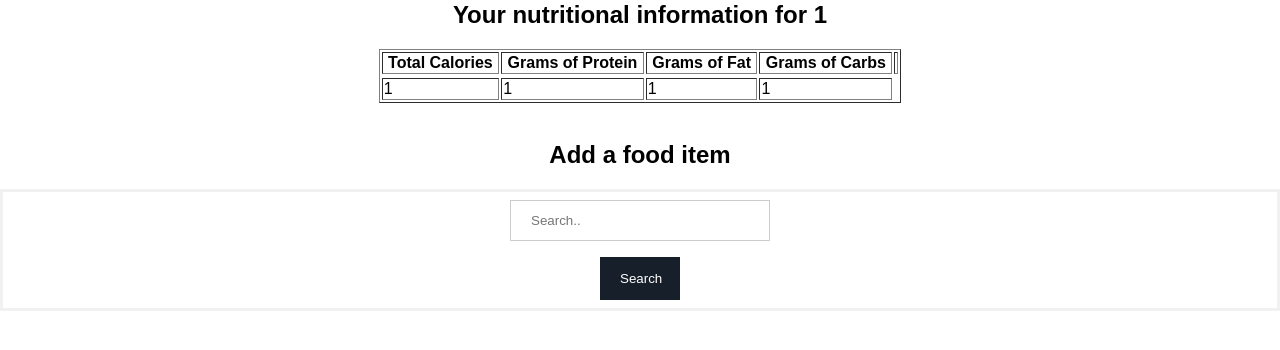
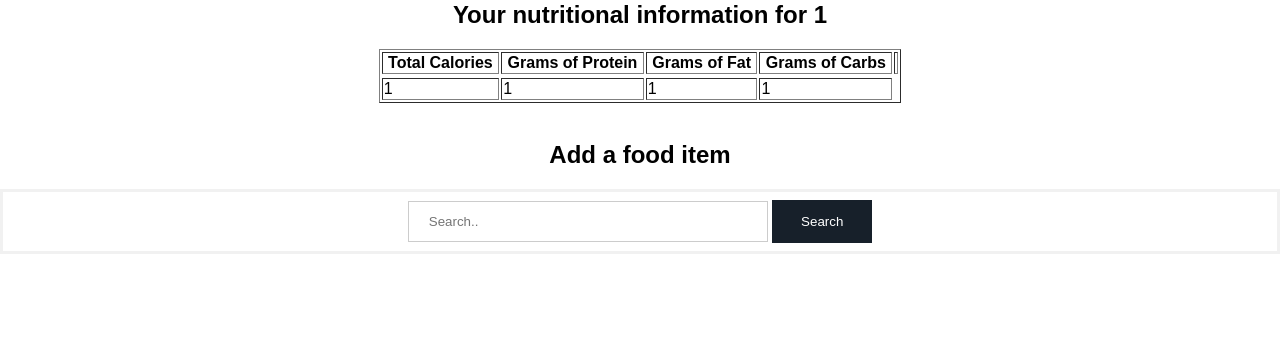
Before and after one commit to FredReinink/Wellness-app, a PHP site: page /addFood.php in a window 1280 px wide. Shown: the part 223-573 px from the top of the page. Run offline with PHP 8.4, Linux system fonts and the light colour scheme; a user stored in the database is signed in.

Commit message:
Bug fix.

```diff
--- a/wellness/addFood.php
+++ b/wellness/addFood.php
@@ -79,13 +79,12 @@
 	 <form method="post" action = 'addFood.php'>
 		<center>
 		<div class="input-group">
-			<input type="text" style="width: 260px" placeholder="Search.." name="search">
-		</div>
-		<div class="input-group">
-			<button type="submit" style="width: 80px" name="foodSearch">Search</button>
+			<input type="text" style="width: 360px" placeholder="Search.." name="search">
+			<button type="submit" style="width: 100px" name="foodSearch">Search</button>
 		</div>
 		</center>
     </form>
+	<br>
 
   <?php
 	if (isset($_POST['foodSearch'])){
@@ -97,7 +96,7 @@
 		$searchQuery = "SELECT * FROM foodItem WHERE name LIKE '%$searchValue%'";
 		$result = mysqli_query($db, $searchQuery);
 
-		if (mysqli_num_rows($result) > 0){
+		if (mysqli_num_rows($result) > 0 && $searchValue != ""){
 
 			//used to reload the last search
 			$_SESSION['persistentSearchValue'] = $searchValue;
```
